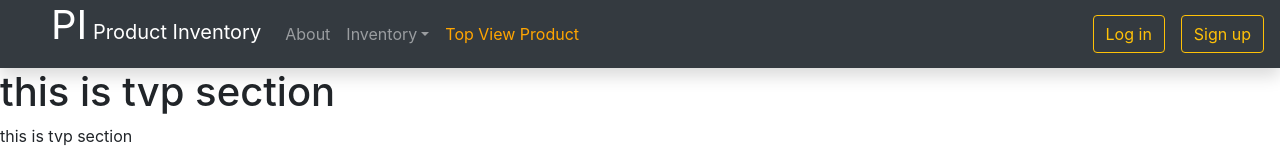
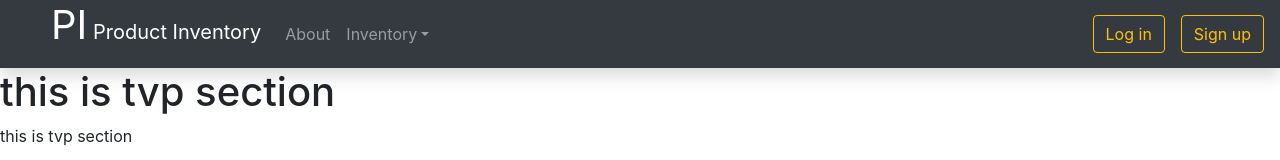
Before and after one commit to subrato-pattanaik/Product-Inventory, a React (Create React App) app: page /topViewProduct in a window 1280 px wide. Shown: the top 160 px of the page. Built offline with nearby package versions, Linux system fonts and the light colour scheme.

Commit message:
Remove TopViewProduct Navlink

```diff
--- a/src/components/NavbarHeader/Navlinks.jsx
+++ b/src/components/NavbarHeader/Navlinks.jsx
@@ -32,14 +32,6 @@ function Navlinks() {
           Add Product
         </NavDropdown.Item>
       </NavDropdown>
-      <Nav.Link
-        as={NavLink}
-        to="/topViewProduct"
-        activeClassName="active"
-        activeStyle={{ color: "orange" }}
-      >
-        Top View Product
-      </Nav.Link>
     </Nav>
   );
 }
```
